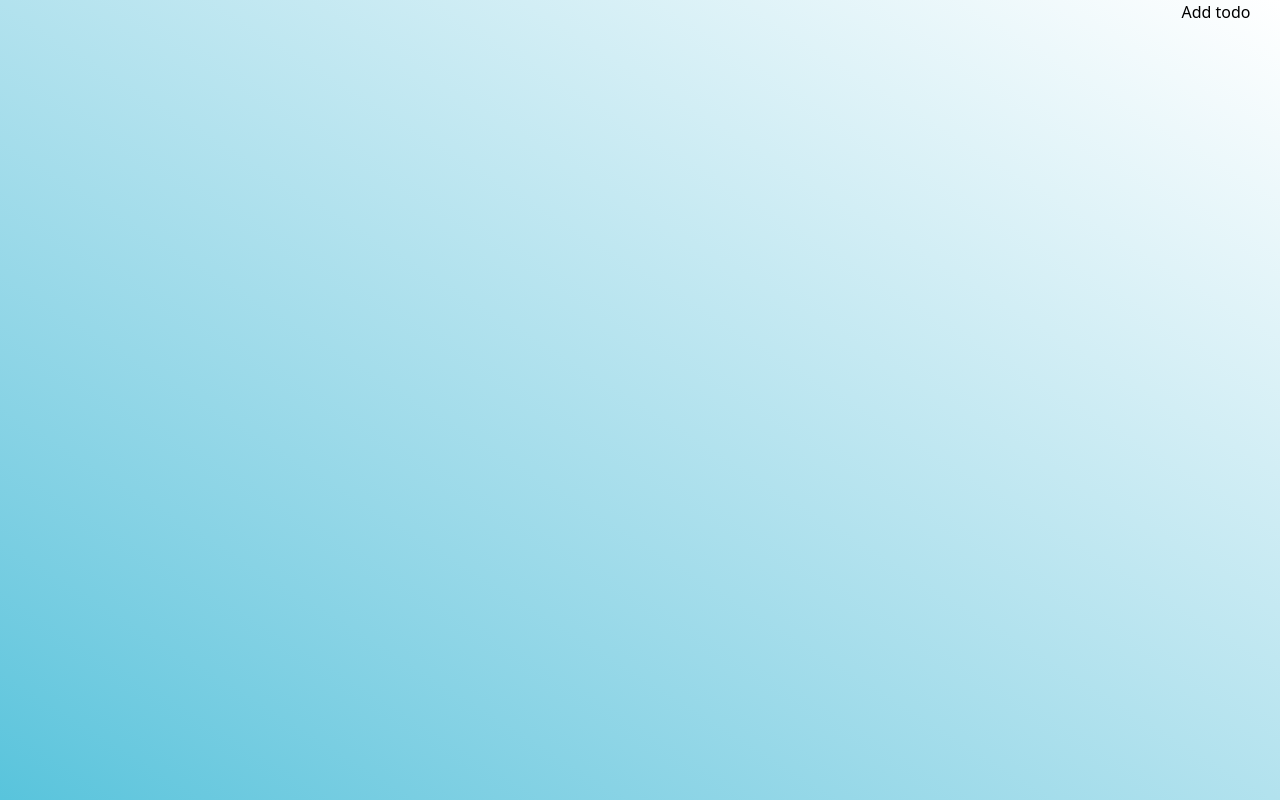
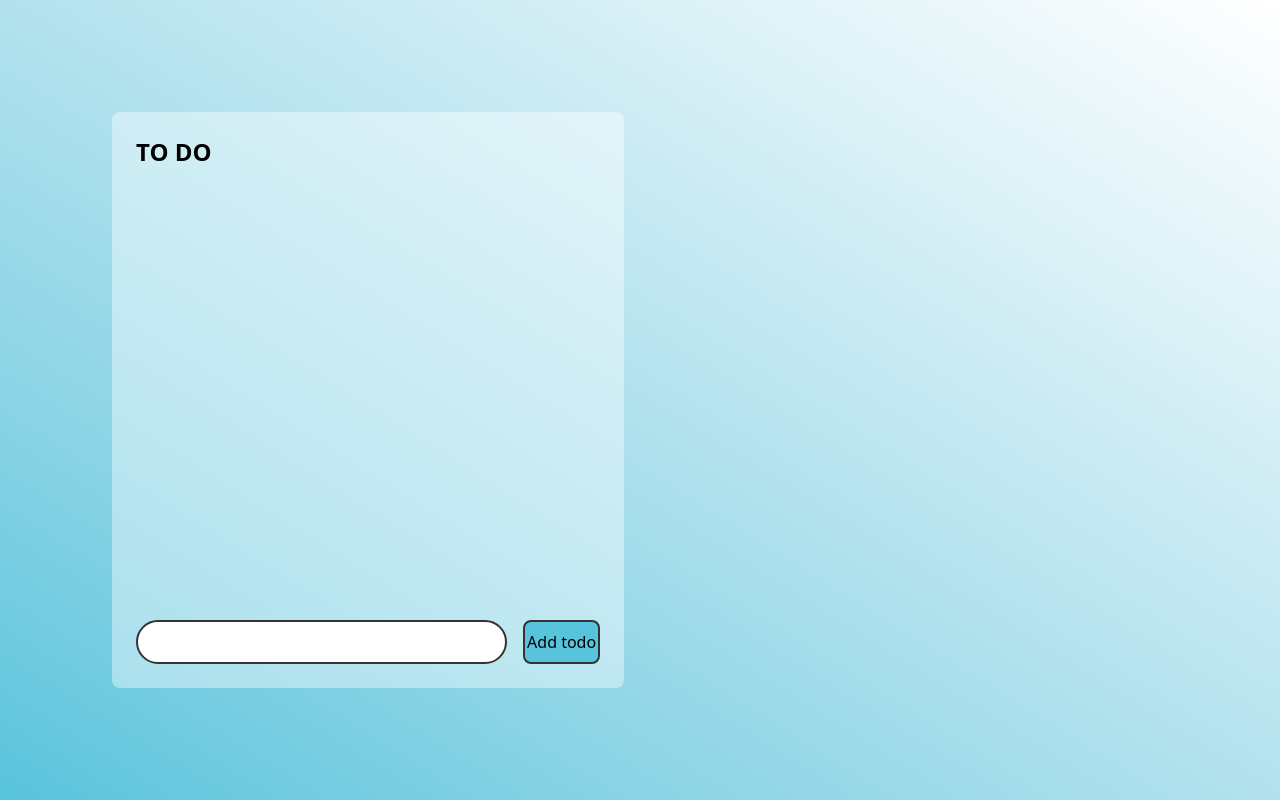
Before and after one commit to mn46/todo-react, a React (Vite) app: page / in a window 1280 px wide. Built offline with nearby package versions, Linux system fonts and the light colour scheme.

Commit message:
Style the container and input field with btn

```diff
--- a/src/App.css
+++ b/src/App.css
@@ -2,8 +2,10 @@
 
 :root {
   --primary: #58c4dc;
+  --text: #333333;
 }
 
 @theme inline {
   --color-primary: var(--primary);
+  --color-text: var(--text);
 }
--- a/src/App.tsx
+++ b/src/App.tsx
@@ -8,7 +8,7 @@ function App() {
   const [done, setDone] = useState<Todo[]>([]);
 
   return (
-    <div className="h-screen bg-gradient-to-bl from-white to-primary">
+    <div className="h-screen bg-gradient-to-bl from-white to-primary p-28 grid grid-cols-2 gap-8">
       <Todos todos={todos} setTodos={setTodos} />
     </div>
   );
--- a/src/components/Todos.tsx
+++ b/src/components/Todos.tsx
@@ -14,16 +14,27 @@ const Todos: React.FC<Props> = ({ todos, setTodos }) => {
   }
 
   return (
-    <div>
-      <div>
+    <div className="flex flex-col justify-between p-6 rounded-lg bg-white/40">
+      <div className="space-y-4">
+        <h2 className="text-2xl font-semibold">TO DO</h2>
+
         {todos.map((todo) => (
           <SingleTodo todo={todo} />
         ))}
       </div>
 
-      <div className="grid grid-cols-[90%_1fr]">
-        <input id="add-todo" type="text" />
-        <button onClick={() => handleAddTodo()}>Add todo</button>
+      <div className="grid grid-cols-[80%_1fr] gap-4">
+        <input
+          id="add-todo"
+          type="text"
+          className="p-2 rounded-full bg-white border-2 border-text"
+        />
+        <button
+          onClick={() => handleAddTodo()}
+          className="bg-primary rounded-lg border-2 border-text"
+        >
+          Add todo
+        </button>
       </div>
     </div>
   );
```
